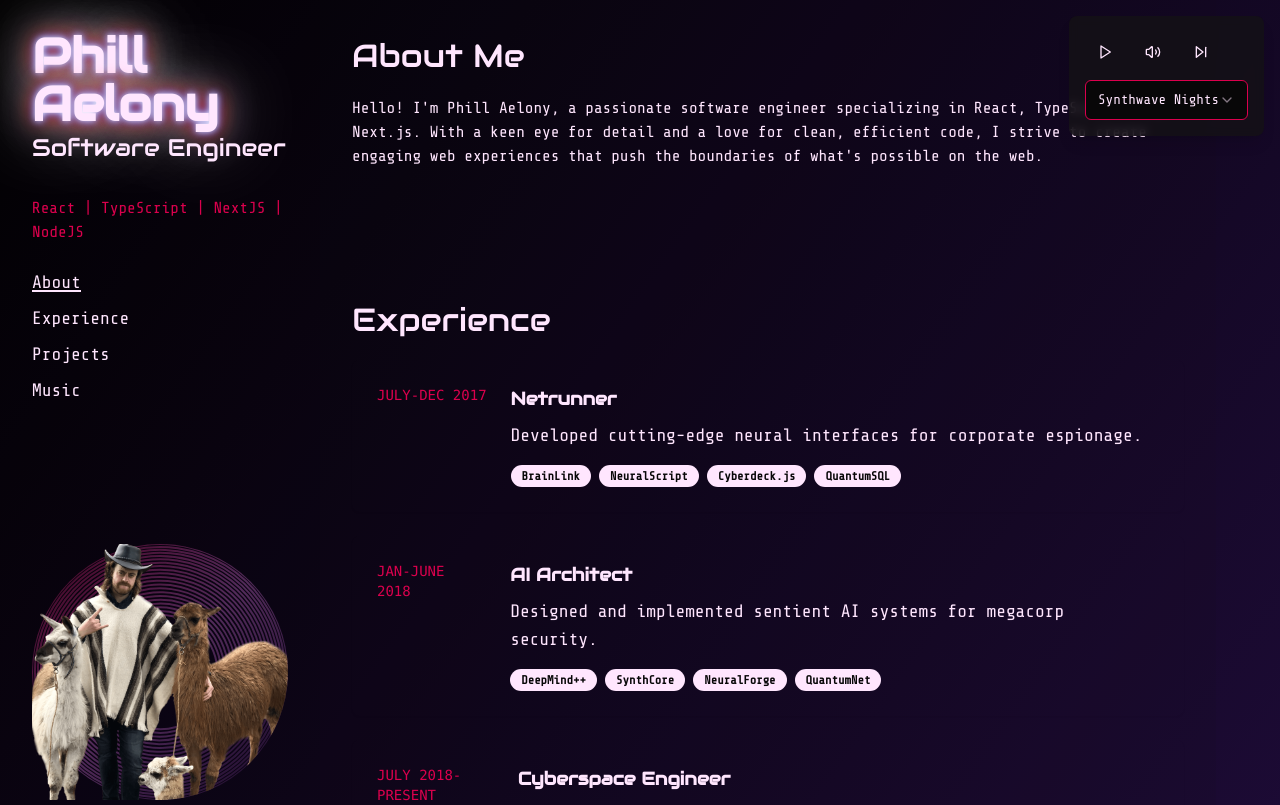
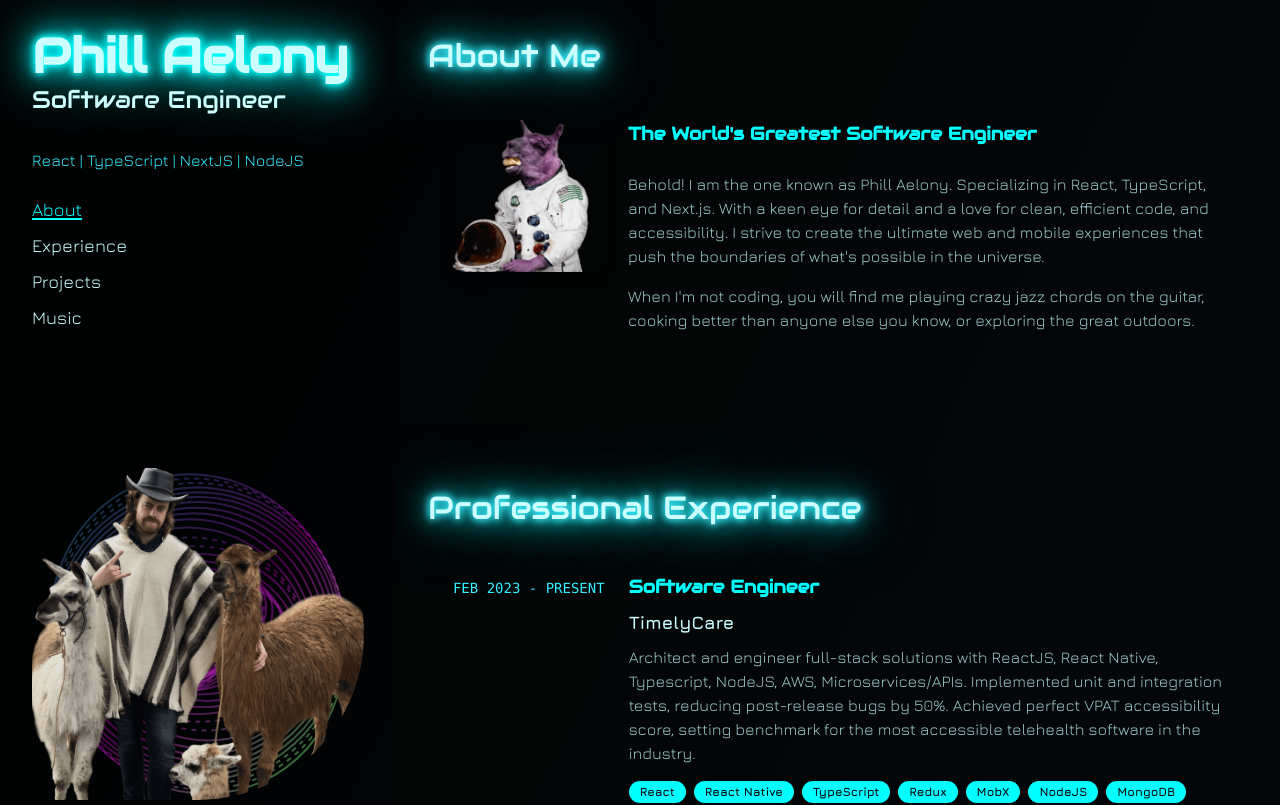
Before and after one commit to phillael/phillcodes, a Next.js app: page / in a window 1280 px wide. Shown: the top 805 px of the page. Built offline with nearby package versions, Linux system fonts and the light colour scheme.

Commit message:
Update VortexWrapper, Update globals.css and about me section

```diff
--- a/src/app/globals.css
+++ b/src/app/globals.css
@@ -1,49 +1,49 @@
-@import url('https://fonts.googleapis.com/css2?family=Audiowide&family=Share+Tech+Mono&display=swap');
-
+@import url('https://fonts.googleapis.com/css2?family=Audiowide&family=Jura:wght@400;700&display=swap');
 @tailwind base;
 @tailwind components;
 @tailwind utilities;
 
 :root {
-  --background: 280 10% 3%;
-  --foreground: 302 100% 95%;
+  --background: 220 10% 0%;
+  --background-end: 220 30% 5%;
+  --foreground: 180 100% 90%;
 
-  --card: 280 10% 8%;
-  --card-foreground: 302 100% 95%;
+  --card: 220 30% 5%;
+  --card-foreground: 180 100% 90%;
 
-  --popover: 280 10% 8%;
-  --popover-foreground: 302 100% 95%;
+  --popover: 220 30% 5%;
+  --popover-foreground: 180 100% 90%;
 
-  --primary: 302 100% 95%;
-  --primary-foreground: 280 10% 3%;
+  --primary: 180 100% 50%;
+  --primary-foreground: 220 30% 2%;
 
-  --secondary: 339 100% 43%;
-  --secondary-foreground: 302 100% 95%;
+  --secondary: 185 100% 60%;
+  --secondary-foreground: 220 30% 2%;
 
-  --muted: 339 100% 26%;
-  --muted-foreground: 302 100% 95%;
+  --muted: 220 30% 15%;
+  --muted-foreground: 180 30% 70%;
 
-  --accent: 264 54% 25%;
-  --accent-foreground: 302 100% 95%;
+  --accent: 175 100% 40%;
+  --accent-foreground: 180 100% 90%;
 
-  --destructive: 0 84% 60%;
-  --destructive-foreground: 302 100% 95%;
+  --destructive: 0 100% 50%;
+  --destructive-foreground: 180 100% 90%;
 
-  --border: 339 100% 43%;
-  --input: 339 100% 43%;
-  --ring: 302 100% 95%;
+  --border: 180 100% 50%;
+  --input: 180 100% 50%;
+  --ring: 180 100% 50%;
 
   --radius: 0.5rem;
 
   --font-heading: 'Audiowide', cursive;
-  --font-body: 'Share Tech Mono', monospace;
+  --font-body: 'Jura', sans-serif;
 }
 
 body {
   background: linear-gradient(
     to bottom right,
-    hsl(0, 0%, 0%),
-    hsl(265, 66%, 17%)
+    hsl(var(--background)),
+    hsl(var(--background-end))
   );
   color: hsl(var(--foreground));
   font-family: var(--font-body);
@@ -67,33 +67,33 @@ h2 {
 
 .neon-text {
   text-shadow:
-    0 0 7px #fff,
-    0 0 10px #020de1,
-    0 0 21px #ff2600,
+    0 0 7px hsl(var(--primary)),
+    0 0 10px hsl(var(--primary)),
+    0 0 21px hsl(var(--primary)),
     0 0 42px hsl(var(--primary)),
     0 0 82px hsl(var(--primary));
 }
 
+.neon-text-2 {
+  text-shadow:
+    0 0 7px hsl(var(--secondary)),
+    0 0 10px hsl(var(--secondary)),
+    0 0 21px hsl(var(--secondary)),
+    0 0 42px hsl(var(--secondary)),
+    0 0 82px hsl(var(--secondary));
+}
+
 .experience-card-hover {
   background: hsl(var(--card));
-  border: 2px solid hsl(var(--secondary));
+  border: 2px solid hsl(var(--primary));
   box-shadow:
-    0 0 10px hsl(var(--secondary)),
-    0 0 20px hsl(var(--secondary));
+    0 0 10px hsl(var(--primary)),
+    0 0 20px hsl(var(--primary));
 }
 
-/* .tech-pill {
-  background-color: hsl(var(--muted));
-  color: hsl(var(--muted-foreground));
-  font-size: 0.75rem;
-  padding: 0.25rem 0.5rem;
-  border-radius: 9999px;
-  display: inline-block;
-} */
-
 .experience-card-hover .tech-pill {
-  background-color: hsl(var(--secondary));
-  color: hsl(var(--secondary-foreground));
+  background-color: hsl(var(--primary));
+  color: hsl(var(--primary-foreground));
 }
 
 .card-hover-effect {
@@ -110,3 +110,17 @@ h2 {
     0 0 10px hsl(var(--secondary)),
     0 0 20px hsl(var(--secondary));
 }
+
+.custom-fade-in {
+  animation: fadeIn 10s ease forwards;
+  opacity: 0;
+}
+
+@keyframes fadeIn {
+  from {
+    opacity: 0;
+  }
+  to {
+    opacity: 1;
+  }
+}
--- a/src/app/layout.tsx
+++ b/src/app/layout.tsx
@@ -1,16 +1,16 @@
-import { Montserrat, Roboto } from 'next/font/google'
-import MusicPlayer from '@/components/MusicPlayer'
+import { Audiowide, Jura } from 'next/font/google'
 import '@/app/globals.css'
 
-const montserrat = Montserrat({
+const audiowide = Audiowide({
+  weight: '400',
   subsets: ['latin'],
-  variable: '--font-montserrat',
+  variable: '--font-audiowide',
 })
 
-const roboto = Roboto({
+const jura = Jura({
+  weight: ['400', '700'],
   subsets: ['latin'],
-  weight: ['400', '700'],
-  variable: '--font-roboto',
+  variable: '--font-jura',
 })
 
 export const metadata = {
@@ -24,12 +24,11 @@ export default function RootLayout({
   children: React.ReactNode
 }) {
   return (
-    <html lang="en" className={`${montserrat.variable} ${roboto.variable}`}>
-      <body className="font-roboto text-foreground">
+    <html lang="en" className={`${audiowide.variable} ${jura.variable}`}>
+      <body className="font-jura text-foreground">
         <div className="relative z-10 flex flex-col md:flex-row min-h-screen">
           {children}
         </div>
-        <MusicPlayer />
       </body>
     </html>
   )
--- a/src/components/ContentView.tsx
+++ b/src/components/ContentView.tsx
@@ -5,7 +5,7 @@ import ProjectsSection from './Sections/ProjectsSection'
 
 const ContentView = () => {
   return (
-    <main className="w-full max-w-4xl md:w-2/3 lg:w-3/4 p-8 overflow-y-auto bg-card/10 flex flex-col gap-32">
+    <main className="w-full md:w-2/3  max-w-4xl lg:w-3/4 p-8 overflow-y-auto bg-card/10 flex flex-col gap-32">
       <AboutSection />
       <ExperienceSection />
       <ProjectsSection />
--- a/src/components/Dashboard.tsx
+++ b/src/components/Dashboard.tsx
@@ -4,7 +4,7 @@ import HeroImage from './HeroImage'
 
 const Dashboard = () => {
   return (
-    <aside className="w-full md:w-1/3 lg:w-1/4 p-8 pb-0 md:h-screen md:sticky md:top-0 flex flex-col justify-between bg-card/10">
+    <aside className="w-full md:w-1/3  p-8 pb-0 md:h-screen md:sticky md:top-0 flex flex-col justify-between bg-card/10">
       <div>
         <Header />
         <Nav />
--- a/src/components/ExperienceCard.tsx
+++ b/src/components/ExperienceCard.tsx
@@ -5,6 +5,7 @@ import { Badge } from '@/components/ui/badge'
 interface ExperienceCardProps {
   dateRange: string
   title: string
+  company: string
   description: string
   techStack: string[]
 }
@@ -12,21 +13,29 @@ interface ExperienceCardProps {
 const ExperienceCard = ({
   dateRange,
   title,
+  company,
   description,
   techStack,
 }: ExperienceCardProps) => {
   return (
-    <Card className="overflow-hidden bg-transparent border-transparent transition-all duration-300 hover:experience-card-hover rounded-lg card-hover-effect">
-      <CardContent className="flex p-6 gap-6">
-        <div className="text-secondary font-mono text-sm">{dateRange}</div>
-        <div className="flex flex-col gap-2">
+    <Card className="bg-transparent hover:bg-neutral-500 hover:bg-opacity-10 border-transparent transition-all duration-300 rounded-3xl card-hover-effect">
+      <CardContent className="flex flex-col lg:flex-row p-6 gap-6 items-baseline">
+        <div className="text-secondary font-mono text-sm flex-shrink-0">
+          {dateRange}
+        </div>
+        <div className="flex flex-col gap-2 flex-grow">
           <h3 className="text-lg font-semibold text-primary transition-all duration-300 group-hover:neon-text">
             {title}
           </h3>
-          <p className=" text-lg text-muted-foreground">{description}</p>
+          <p className="text-lg font-bold">{company}</p>
+          <p className="text-md text-muted-foreground">{description}</p>
           <div className="flex flex-wrap gap-2 mt-2">
             {techStack.map((tech, index) => (
-              <Badge key={index} variant="default" className="">
+              <Badge
+                key={index}
+                variant="default"
+                className=" hover:bg-yellow-300 hover:-translate-y-1 transition-all duration-300"
+              >
                 {tech}
               </Badge>
             ))}
--- a/src/components/HeroImage.tsx
+++ b/src/components/HeroImage.tsx
@@ -3,7 +3,7 @@ import { VortexWrapper } from './VortexWrapper'
 
 const HeroImage = () => {
   return (
-    <div className="mt-6 md:mt-0 flex flex-col items-center">
+    <div className="mt-6 md:mt-0 flex flex-col items-center custom-fade-in">
       <VortexWrapper>
         <div className="w-full aspect-square relative">
           <Image
--- a/src/components/Sections/AboutSection.tsx
+++ b/src/components/Sections/AboutSection.tsx
@@ -1,13 +1,40 @@
+import Image from 'next/image'
+
 const AboutSection = () => {
   return (
-    <section id="about" className="">
-      <h2>About Me</h2>
-      <p className=" ">
-        Hello! I'm Phill Aelony, a passionate software engineer specializing in
-        React, TypeScript, and Next.js. With a keen eye for detail and a love
-        for clean, efficient code, I strive to create engaging web experiences
-        that push the boundaries of what's possible on the web.
-      </p>
+    <section id="about">
+      <h2 className="neon-text-2">About Me</h2>
+      <div className="flex flex-col lg:flex-row gap-6 items-start p-6">
+        <div className="w-full lg:w-[152px] flex-shrink-0">
+          <div className="relative aspect-square w-full">
+            <Image
+              src="/images/space_llama.png"
+              alt="Phill Aelony with llamas in Ecuador"
+              fill
+              className="rounded-lg shadow-lg object-cover"
+            />
+          </div>
+        </div>
+        <div className="w-full lg:flex-1 flex flex-col gap-6">
+          <h3 className="text-lg font-semibold text-primary">
+            The World's Greatest Software Engineer
+          </h3>
+          <div className="text-md text-muted-foreground space-y-4">
+            <p>
+              Behold! I am the one known as Phill Aelony. Specializing in React,
+              TypeScript, and Next.js. With a keen eye for detail and a love for
+              clean, efficient code, and accessibility. I strive to create the
+              ultimate web and mobile experiences that push the boundaries of
+              what's possible in the universe.
+            </p>
+            <p>
+              When I'm not coding, you will find me playing crazy jazz chords on
+              the guitar, cooking better than anyone else you know, or exploring
+              the great outdoors.
+            </p>
+          </div>
+        </div>
+      </div>
     </section>
   )
 }
--- a/src/components/Sections/ExperienceSection.tsx
+++ b/src/components/Sections/ExperienceSection.tsx
@@ -3,39 +3,78 @@ import ExperienceCard from '../ExperienceCard'
 export default function ExperienceSection() {
   const experiences = [
     {
-      dateRange: 'JULY-DEC 2017',
-      title: 'Netrunner',
+      dateRange: 'FEB 2023 - PRESENT',
+      title: 'Software Engineer',
+      company: 'TimelyCare',
       description:
-        'Developed cutting-edge neural interfaces for corporate espionage.',
-      techStack: ['BrainLink', 'NeuralScript', 'Cyberdeck.js', 'QuantumSQL'],
+        'Architect and engineer full-stack solutions with ReactJS, React Native, Typescript, NodeJS, AWS, Microservices/APIs. Implemented unit and integration tests, reducing post-release bugs by 50%. Achieved perfect VPAT accessibility score, setting benchmark for the most accessible telehealth software in the industry.',
+      techStack: [
+        'React',
+        'React Native',
+        'TypeScript',
+        'Redux',
+        'MobX',
+        'NodeJS',
+        'MongoDB',
+        'Detox',
+        'Accessibility',
+      ],
     },
     {
-      dateRange: 'JAN-JUNE 2018',
-      title: 'AI Architect',
+      dateRange: 'JUL 2022 - DEC 2022',
+      title: 'Software Engineer',
+      company: 'Sessions',
       description:
-        'Designed and implemented sentient AI systems for megacorp security.',
-      techStack: ['DeepMind++', 'SynthCore', 'NeuralForge', 'QuantumNet'],
+        'Built and maintained component library with React, React Native, Typescript, MobX State Tree, Tailwind. Wrote unit and integration tests with Jest and React Testing Library. Collaborated with backend engineers to architect/build solutions with NodeJS, APIs, Microservices, AWS.',
+      techStack: [
+        'React',
+        'React Native',
+        'TypeScript',
+        'Tailwind',
+        'MobX State Tree',
+        'StoryBook',
+        'Jest',
+        'NodeJS',
+      ],
     },
     {
-      dateRange: 'JULY 2018-PRESENT',
-      title: 'Cyberspace Engineer',
+      dateRange: 'MAR 2021 - JUL 2022',
+      title: 'Front End Developer',
+      company: 'Designit/Microsoft',
       description:
-        'Pioneering the development of immersive virtual realities and digital ecosystems.',
-      techStack: ['HoloScript', 'NeuroLink API', 'QuantumVR', 'SynthweaveCSS'],
+        'Built and maintained critical Azure product pages during 50% YoY growth, contributing to $60B+ annual intelligent cloud revenue. Rapidly gained proficiency in C#, ASP.NET MVC, and CSHTML, expediting delivery of crucial backend-integrated features.',
+      techStack: ['C#', '.NET', 'HTML', 'CSS', 'JavaScript', 'Git', 'Figma'],
+    },
+    {
+      dateRange: 'DEC 2018 - DEC 2020',
+      title: 'Freelance Developer',
+      company: 'www.phillcodes.com',
+      description:
+        'Developed diverse web applications, focusing on modern technologies like TypeScript, React, Redux, Tailwind, and Next.js. Implemented CI/CD pipelines on AWS, improving deployment speed/reliability while ensuring scalability and performance.',
+      techStack: [
+        'React',
+        'TypeScript',
+        'Tailwind',
+        'NextJS',
+        'Vercel',
+        'AWS',
+        'HTML Canvas',
+      ],
     },
   ]
 
   return (
     <section id="experience">
-      <h2>Experience</h2>
-      <div className="space-y-6">
+      <h2 className="neon-text-2">Professional Experience</h2>
+      <div className="flex flex-col gap-6">
         {experiences.map((exp, index) => {
-          const { dateRange, title, description, techStack } = exp
+          const { dateRange, title, company, description, techStack } = exp
           return (
             <ExperienceCard
               key={index}
               dateRange={dateRange}
               title={title}
+              company={company}
               description={description}
               techStack={techStack}
             />
--- a/src/components/Sections/MusicSection.tsx
+++ b/src/components/Sections/MusicSection.tsx
@@ -3,9 +3,7 @@ import React from 'react'
 const MusicSection = () => {
   return (
     <section id="music" className="mb-12">
-      <h2 className="text-2xl font-bold mb-4 font-montserrat glow-text">
-        Music
-      </h2>
+      <h2 className="neon-text-2">Music</h2>
       <p>
         When I'm not coding, you can find me creating electronic music. Here are
         some of my latest tracks:
--- a/src/components/Sections/ProjectsSection.tsx
+++ b/src/components/Sections/ProjectsSection.tsx
@@ -1,7 +1,7 @@
 const ProjectsSection = () => {
   return (
     <section id="projects" className="mb-12">
-      <h2>Projects</h2>
+      <h2 className="neon-text-2">Projects</h2>
       <div className="grid grid-cols-1 md:grid-cols-2 gap-6">
         <div className="border border-primary/30 rounded-lg p-4 bg-card/30">
           <h3 className="text-xl font-semibold mb-2 font-montserrat">
```
Also changed, not shown: src/components/VortexWrapper.tsx (+22 -8 lines), public/images/space_llama.png.
